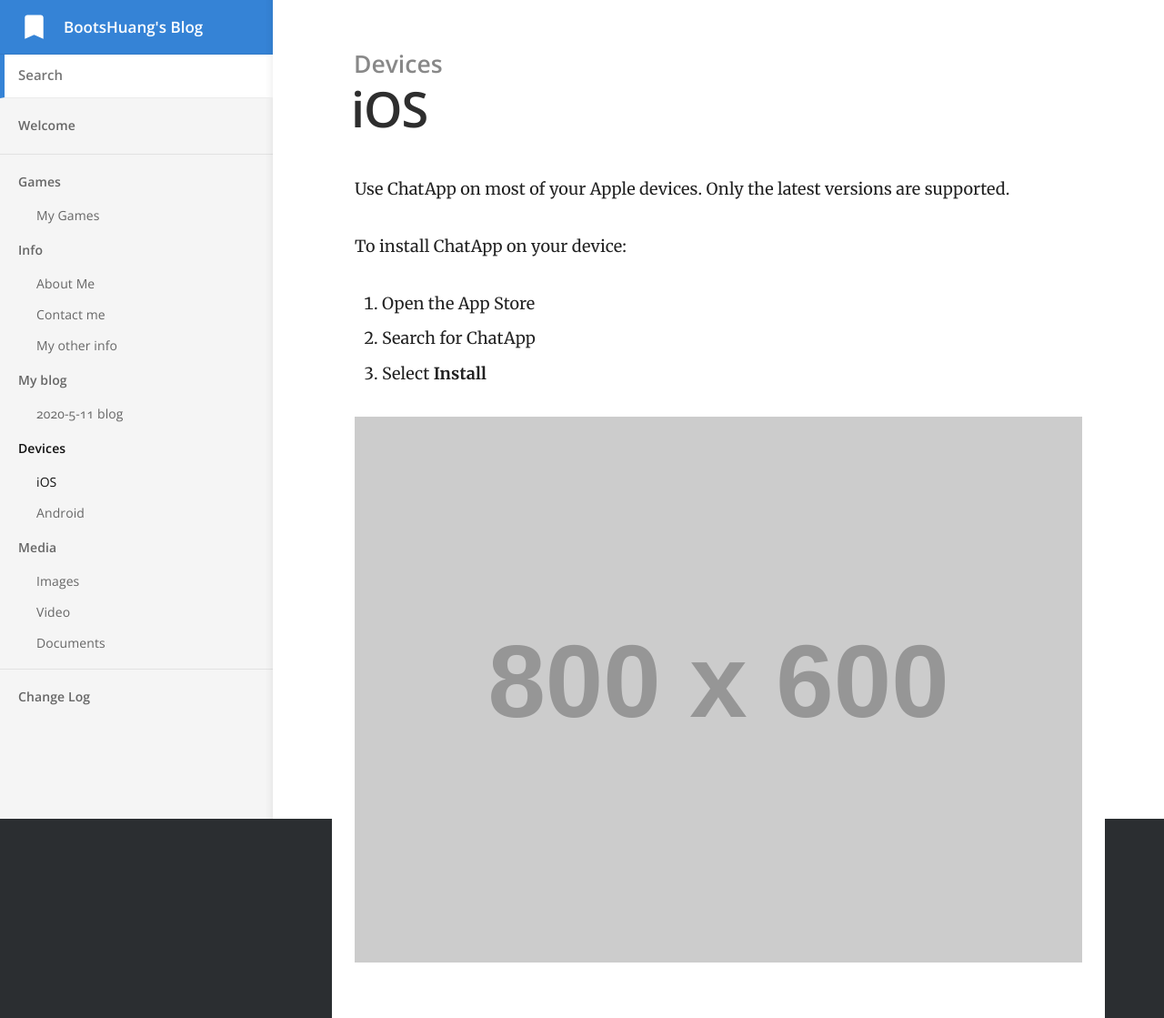
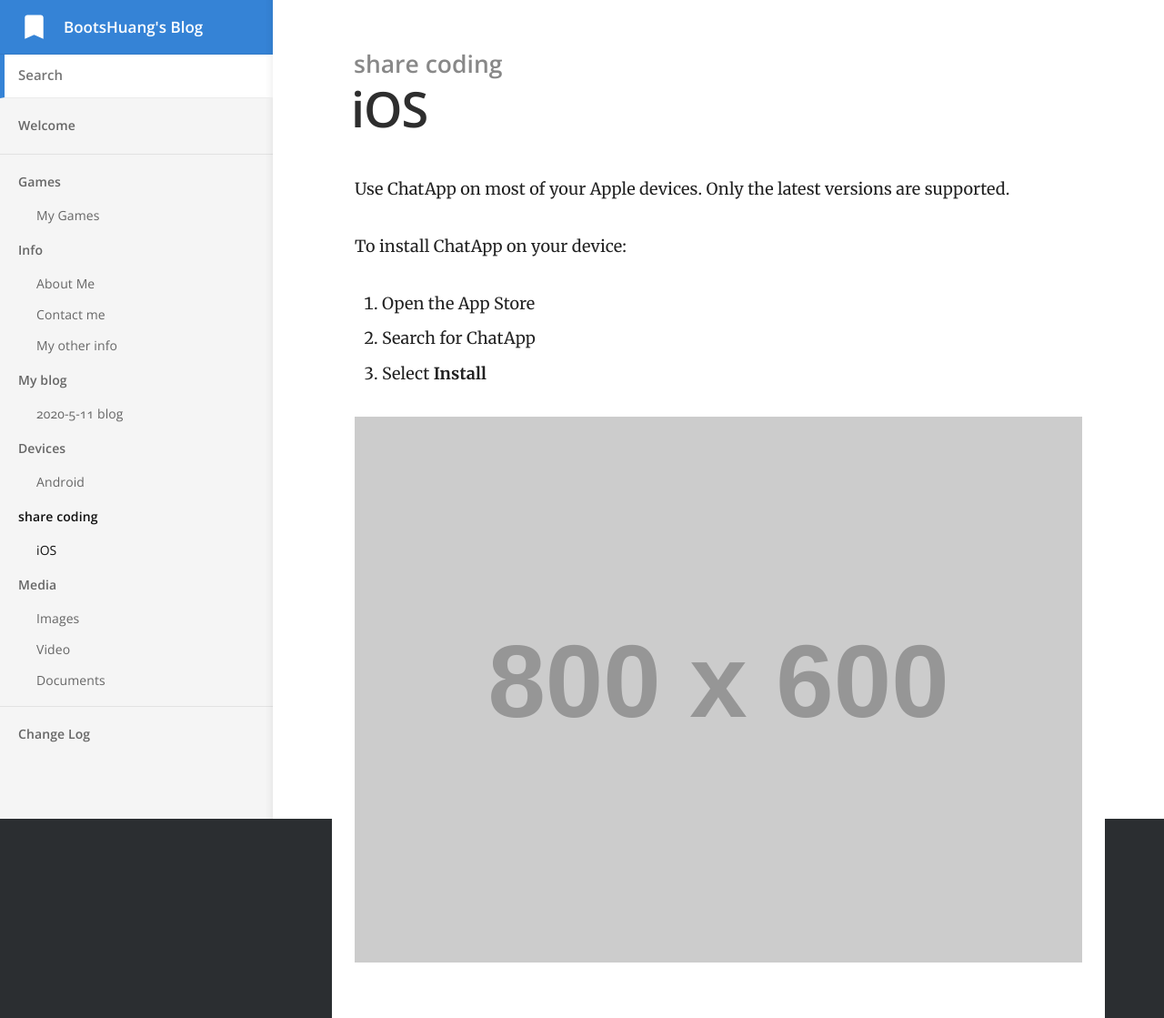
Before and after one commit to BootsHuang/BootsHuang.github.io, a Jekyll site: the page built from _docs/devices/ios.md, in a window 1280 px wide. Shown: the whole page at 91% size. Built offline with Jekyll 4.4.1, drawn with Linux system fonts in a browser that asks for light colours.

Commit message:
修改文件: _docs/devices/ios.md

```diff
--- a/_docs/devices/ios.md
+++ b/_docs/devices/ios.md
@@ -1,9 +1,8 @@
 ---
 title: iOS
-category: Devices
-order: 1
+category: share coding
+order: 2
 ---
-
 Use ChatApp on most of your Apple devices. Only the latest versions are supported.
 
 To install ChatApp on your device:
```
